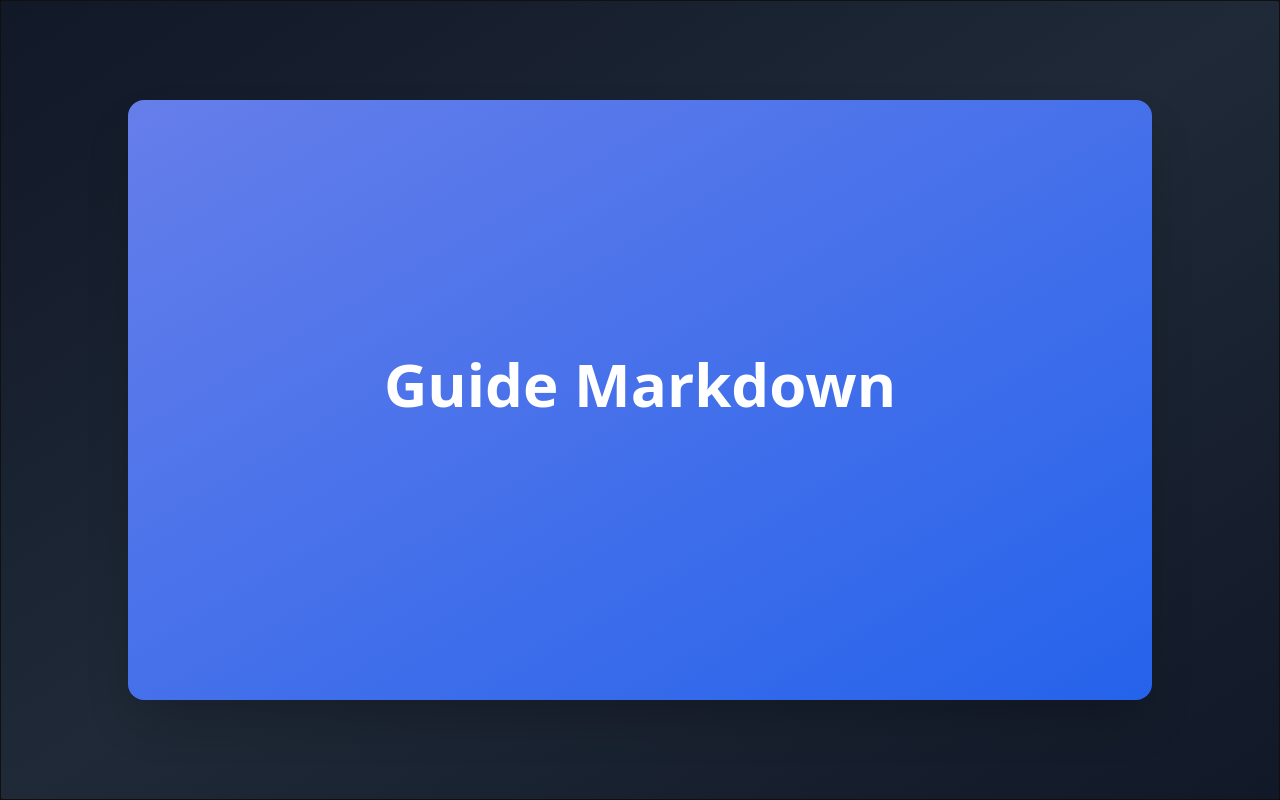
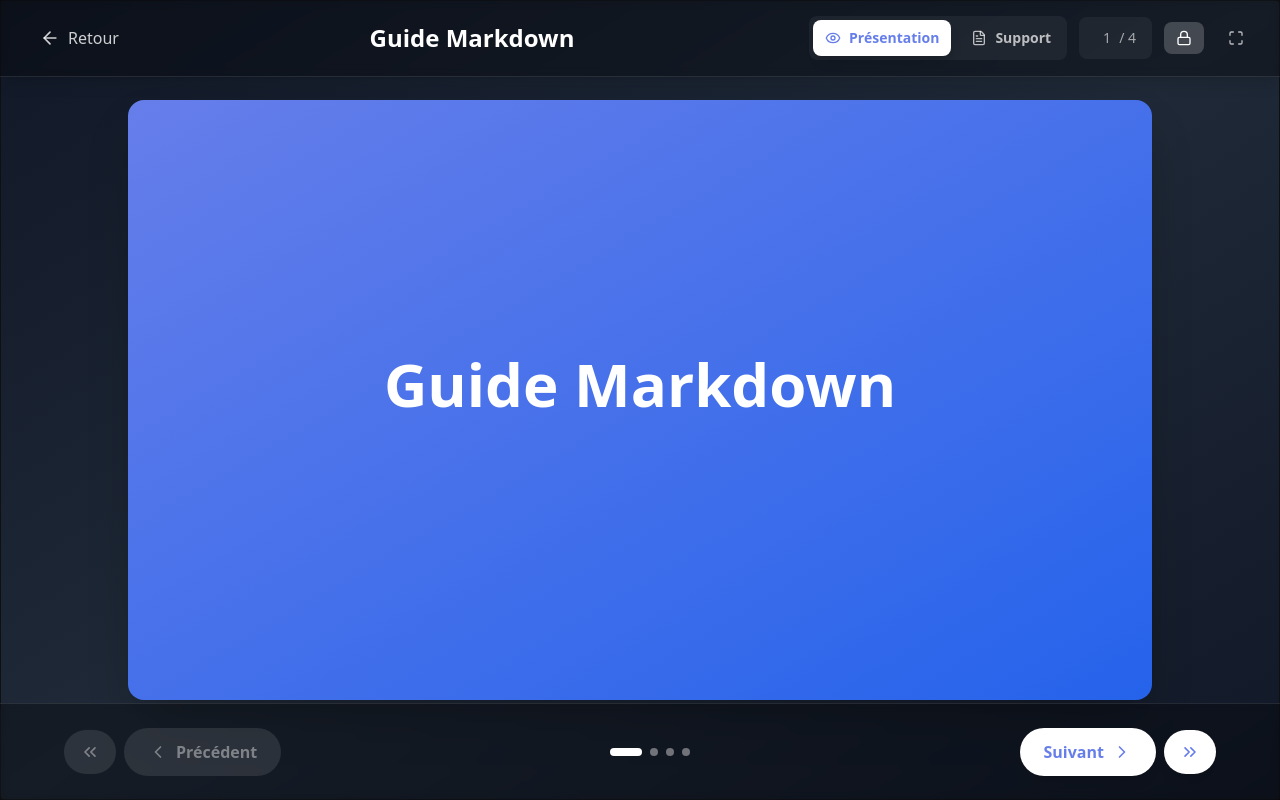
Before and after one commit to lpcd/presenter, a React (Vite) app: page /presentations/exemple/presentation/00_Plan in a window 1280 px wide. Built offline with nearby package versions, Linux system fonts and the light colour scheme.

Commit message:
Fix navigation

```diff
--- a/src/presentation/subpages/presentationMode/Presentation.tsx
+++ b/src/presentation/subpages/presentationMode/Presentation.tsx
@@ -37,7 +37,7 @@ const Presentation = () => {
   );
   const [presentationName, setPresentationName] = useState<string>("");
   const [isEditingSlideNumber, setIsEditingSlideNumber] = useState(false);
-  const [isControlsLocked, setIsControlsLocked] = useState(false);
+  const [isControlsLocked, setIsControlsLocked] = useState(true);
 
   const handleViewModeChange = useCallback(
     (mode: "presentation" | "support") => {
@@ -60,14 +60,24 @@ const Presentation = () => {
   }, []);
 
   useEffect(() => {
+    if (isControlsLocked) {
+      // Annuler tous les timeouts en cours et forcer l'affichage
+      if (hideControlsTimeout) {
+        clearTimeout(hideControlsTimeout);
+        setHideControlsTimeout(null);
+      }
+      setShowControls(true);
+      return;
+    }
+
     const timeout = window.setTimeout(() => {
       setShowControls(false);
-    }, 2000);
+    }, 3000);
 
     return () => {
       clearTimeout(timeout);
     };
-  }, []);
+  }, [isControlsLocked, hideControlsTimeout]);
 
   const handleMouseMove = useCallback(
     (e: React.MouseEvent) => {
@@ -92,7 +102,7 @@ const Presentation = () => {
         }
         const timeout = window.setTimeout(() => {
           setShowControls(false);
-        }, 2000);
+        }, 3000);
         setHideControlsTimeout(timeout);
       } else if (showControls) {
         setShowControls(false);
--- a/src/presentation/subpages/presentationMode/components/Header.tsx
+++ b/src/presentation/subpages/presentationMode/components/Header.tsx
@@ -119,42 +119,6 @@ export const Header = ({
         </motion.h1>
 
         <div className="flex items-center gap-3">
-          {/* Bouton plein écran (uniquement en mode présentation) */}
-          {viewMode === "presentation" && (
-            <motion.button
-              onClick={onToggleFullscreen}
-              whileHover={{ scale: 1.05 }}
-              whileTap={{ scale: 0.95 }}
-              className="inline-flex items-center gap-2 px-3 py-2 rounded-lg font-semibold text-sm transition-all text-white/70 hover:text-white hover:bg-white/10"
-              title={
-                isFullscreen
-                  ? "Quitter le plein écran (Esc)"
-                  : "Plein écran (F11)"
-              }
-            >
-              {isFullscreen ? <Minimize size={16} /> : <Maximize size={16} />}
-            </motion.button>
-          )}
-          {/* Bouton verrouillage contrôles (uniquement en mode présentation) */}
-          {viewMode === "presentation" && onToggleControlsLock && (
-            <motion.button
-              onClick={onToggleControlsLock}
-              whileHover={{ scale: 1.05 }}
-              whileTap={{ scale: 0.95 }}
-              className={`inline-flex items-center gap-2 px-3 py-2 rounded-lg font-semibold text-sm transition-all ${
-                isControlsLocked
-                  ? "bg-white/20 text-white"
-                  : "text-white/70 hover:text-white hover:bg-white/10"
-              }`}
-              title={
-                isControlsLocked
-                  ? "Contrôles verrouillés - Cliquez pour déverrouiller"
-                  : "Verrouiller les contrôles"
-              }
-            >
-              {isControlsLocked ? <Lock size={16} /> : <Unlock size={16} />}
-            </motion.button>
-          )}
           {/* Toggle mode */}
           <div className="flex gap-2 bg-white/5 rounded-lg p-1">
             <motion.button
@@ -218,6 +182,42 @@ export const Header = ({
               / {totalSlides}
             </div>
           )}
+          {/* Bouton verrouillage contrôles (uniquement en mode présentation) */}
+          {viewMode === "presentation" && onToggleControlsLock && (
+            <motion.button
+              onClick={onToggleControlsLock}
+              whileHover={{ scale: 1.05 }}
+              whileTap={{ scale: 0.95 }}
+              className={`inline-flex items-center gap-2 px-3 py-2 rounded-lg font-semibold text-sm transition-all ${
+                isControlsLocked
+                  ? "bg-white/20 text-white"
+                  : "text-white/70 hover:text-white hover:bg-white/10"
+              }`}
+              title={
+                isControlsLocked
+                  ? "Contrôles verrouillés - Cliquez pour déverrouiller"
+                  : "Verrouiller les contrôles"
+              }
+            >
+              {isControlsLocked ? <Lock size={16} /> : <Unlock size={16} />}
+            </motion.button>
+          )}
+          {/* Bouton plein écran (uniquement en mode présentation) */}
+          {viewMode === "presentation" && (
+            <motion.button
+              onClick={onToggleFullscreen}
+              whileHover={{ scale: 1.05 }}
+              whileTap={{ scale: 0.95 }}
+              className="inline-flex items-center gap-2 px-3 py-2 rounded-lg font-semibold text-sm transition-all text-white/70 hover:text-white hover:bg-white/10"
+              title={
+                isFullscreen
+                  ? "Quitter le plein écran (Esc)"
+                  : "Plein écran (F11)"
+              }
+            >
+              {isFullscreen ? <Minimize size={16} /> : <Maximize size={16} />}
+            </motion.button>
+          )}
         </div>
       </div>
     </motion.header>
```
